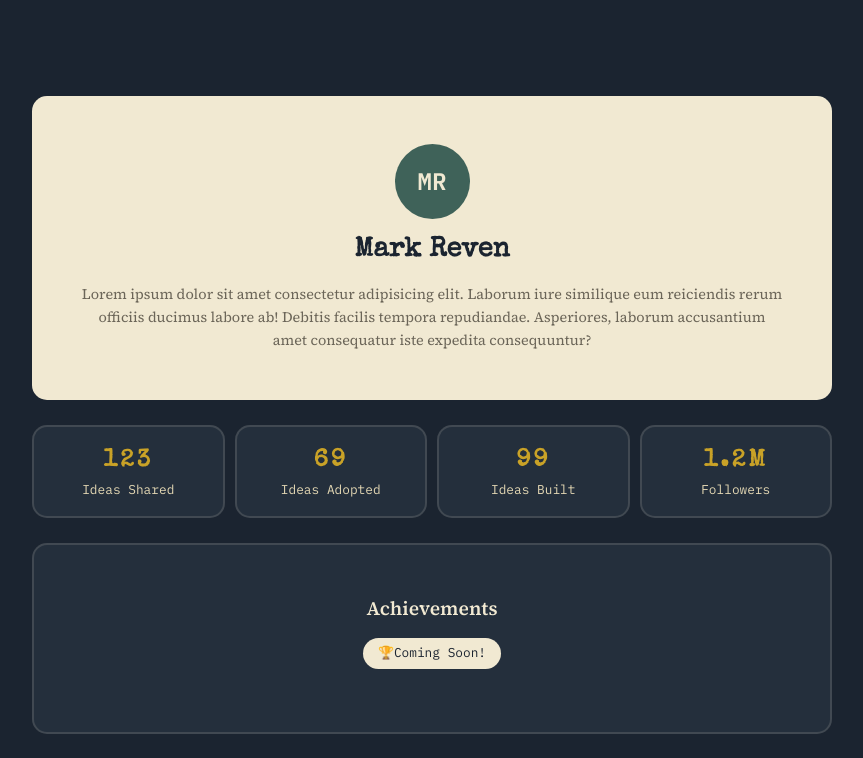
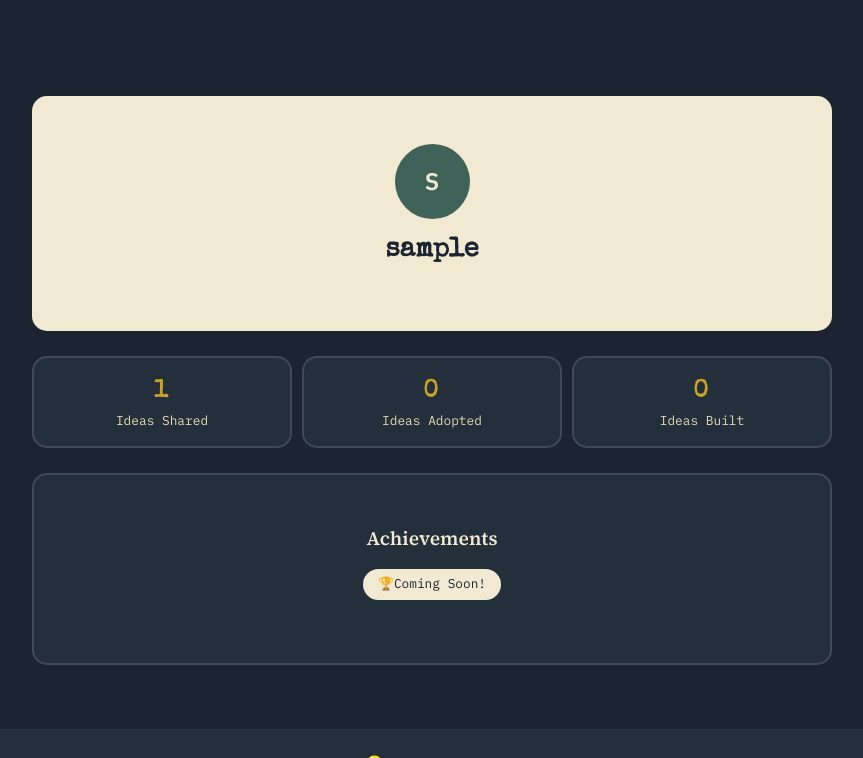
Before and after one commit to Feeder029/Lost-Ideas, a Flask app: page /main/profile in a window 1280 px wide. Shown: the part 76-834 px from the top of the page, without its empty margins (208-1071 px from the left). Run offline with Flask 3, Linux system fonts and the light colour scheme; the visitor is signed in with stand-in values (Sample User, id 1); tables that the repository leaves empty hold one stand-in row (values such as "Sample post").

Commit message:
adding profile data fetch and stats

```diff
--- a/app/__init__.py
+++ b/app/__init__.py
@@ -6,8 +6,9 @@ from app.extensions import db
 from app.models.user import User
 from app.routes.ideas import idea_bp
 from app.routes.paging import paging_bp
+from app.routes.stats import stats_bp
 from app.routes.auth import auth_bp
-from app.utils.helpers import time_ago
+from app.utils.helpers import get_initials, time_ago
 
 load_dotenv()
 
@@ -32,8 +33,10 @@ def create_app():
     app.register_blueprint(idea_bp)
     app.register_blueprint(paging_bp)
     app.register_blueprint(auth_bp)
+    app.register_blueprint(stats_bp)
 
     app.jinja_env.filters["time_ago"] = time_ago
+    app.jinja_env.globals["get_initials"] = get_initials
 
     with app.app_context():
         db.create_all()
--- a/app/models/user.py
+++ b/app/models/user.py
@@ -6,5 +6,6 @@ class User(db.Model):
     username = db.Column(db.String(50), unique=True)
     email = db.Column(db.String(120), unique=True)
     password = db.Column(db.String(255))
+    # bio = db.Column(db.Text, default="No bio yet.")
 
     ideas = db.relationship("Idea", back_populates="user")
--- a/app/routes/paging.py
+++ b/app/routes/paging.py
@@ -3,6 +3,7 @@ from flask import Blueprint, redirect, render_template, jsonify, session, url_fo
 from app.models.idea import Idea
 from app.models.user import User
 from app.extensions import db
+from app.services.stats_service import get_profile_stats
 from app.utils.helpers import get_category_icon
 
 paging_bp = Blueprint("paging", __name__)
@@ -15,6 +16,9 @@ def home():
 def main(page):
     protected_pages = {"profile", "about"}
 
+    user = None
+    stats = None
+
     if page in protected_pages:
         user = db.session.get(User, session.get("user_id"))
 
@@ -22,13 +26,18 @@ def main(page):
             session.pop("user_id", None)
             return redirect(url_for("auth.login"))
 
+        if page == "profile":
+            stats = get_profile_stats(user.id)
+
     ideas_data = Idea.query.order_by(Idea.date_created.desc()).all()
 
     return render_template(
         "main.html",
         page=page,
         ideas_data=ideas_data,
-        get_category_icon=get_category_icon
+        get_category_icon=get_category_icon,
+        user=user,
+        stats=stats
     )
 
 @paging_bp.route("/explore")
--- /dev/null
+++ b/app/services/stats_service.py
@@ -0,0 +1,18 @@
+from app.models.idea import Idea
+
+def get_profile_stats(user_id):
+    # ideas_shared = Idea.query.filter_by(user_id=user_id).count()
+    # ideas_adopted = Idea.query.filter_by(adopted_by=user_id).count()
+    # ideas_built = Idea.query.filter_by(adopted_by=user_id,is_built=True).count()
+
+    # return {
+    #     "ideas_shared": ideas_shared,
+    #     "ideas_adopted": ideas_adopted,
+    #     "ideas_built": ideas_built
+    # }
+
+    return {
+        "ideas_shared": Idea.query.filter_by(user_id=user_id).count(),
+        "ideas_adopted": 0,
+        "ideas_built": 0,
+    }
--- a/app/static/components/explore/explore.js
+++ b/app/static/components/explore/explore.js
@@ -73,6 +73,8 @@ function initExplore() {
 
             document.getElementById("card-details-number").textContent = "#" + String(btn.dataset.id).padStart(5, "0");
 
+            document.getElementById("card-profile-name").textContent = btn.dataset.creator;
+
             document.getElementById("card-details-title").textContent = `${btn.dataset.icon} ` + btn.dataset.title;
 
             document.getElementById("card-details-difficulty").textContent = "Difficulty • " + btn.dataset.difficulty;
--- a/app/static/components/profile/profile.css
+++ b/app/static/components/profile/profile.css
@@ -37,6 +37,7 @@ body {
     text-align: center;
     padding: 3rem;
     border-radius: 15px;
+    width: 100%;
     align-items: center;
     gap: 10px;
 }
--- a/app/templates/explore.html
+++ b/app/templates/explore.html
@@ -81,6 +81,7 @@
                                 <a
                                     class="btn-adopt"
                                     data-id="{{ idea.id }}"
+                                    data-creator="{{ idea.user.username }}"
                                     data-title="{{ idea.title }}"
                                     data-description="{{ idea.description }}"
                                     data-difficulty="{{ idea.difficulty }}"
@@ -157,9 +158,9 @@
 
                 <div class="card-details-card">
                     <div class="card-details-top">
-                        <div class="card-profile-avatar">MR</div>
+                        <div class="card-profile-avatar" id="card-profile-avatar"></div>
                         <div class="card-top-container">
-                            <h2 class="card-profile-name">Mark Reven</h2>
+                            <h2 class="card-profile-name" id="card-profile-name"></h2>
                             <p class="card-posted" id="card-details-posted"></p>
                         </div>
                         <p class="card-number" id="card-details-number"></p>
--- a/app/templates/profile.html
+++ b/app/templates/profile.html
@@ -10,27 +10,27 @@
 <body>
     <section class="profile-container">
         <div class="profile-card">
-            <h2 class="profile-avatar">MR</h2>
-            <h2 class="profile-name">Mark Reven</h2>
-            <p class="profile-bio">Lorem ipsum dolor sit amet consectetur adipisicing elit. Laborum iure similique eum reiciendis rerum officiis ducimus labore ab! Debitis facilis tempora repudiandae. Asperiores, laborum accusantium amet consequatur iste expedita consequuntur?</p>
+            <h2 class="profile-avatar">{{ get_initials(current_user.username) }}</h2>
+            <h2 class="profile-name">{{ current_user.username }}</h2>
+            <p class="profile-bio"></p>
         </div>
         <div class="profile-stats">
             <div class="profile-stats-row">
-                <h2 class="profile-stats-num" id="ideas-shared">123</h2>
+                <h2 class="profile-stats-num" id="ideas-shared">{{ stats.ideas_shared }}</h2>
                 <p class="stats-title">Ideas Shared</p>
             </div>
             <div class="profile-stats-row">
-                <h2 class="profile-stats-num" id="ideas-adopted">69</h2>
+                <h2 class="profile-stats-num" id="ideas-adopted">{{ stats.ideas_adopted }}</h2>
                 <p class="stats-title">Ideas Adopted</p>
             </div>
             <div class="profile-stats-row">
-                <h2 class="profile-stats-num" id="ideas-Built">99</h2>
+                <h2 class="profile-stats-num" id="ideas-Built">{{ stats.ideas_built }}</h2>
                 <p class="stats-title">Ideas Built</p>
             </div>
-            <div class="profile-stats-row">
+            <!-- <div class="profile-stats-row">
                 <h2 class="profile-stats-num" id="followers">1.2M</h2>
                 <p class="stats-title">Followers</p>
-            </div>
+            </div> -->
         </div>
         <div class="profile-achievements">
             <h2>Achievements</h2>
--- a/app/utils/helpers.py
+++ b/app/utils/helpers.py
@@ -48,3 +48,11 @@ CATEGORY_ICONS = {
 
 def get_category_icon(category):
     return CATEGORY_ICONS.get(category, "💡")
+
+def get_initials(username):
+    parts = username.split()
+
+    if len(parts) > 1:
+        return (parts[0][0] + parts[1][0]).upper()
+
+    return parts[0][0].upper()
```
Also changed, not shown: app/routes/stats.py (added, +20 -0 lines), app/routes/ideas.py (line endings or trailing spaces), app/routes/profile.py (deleted).
